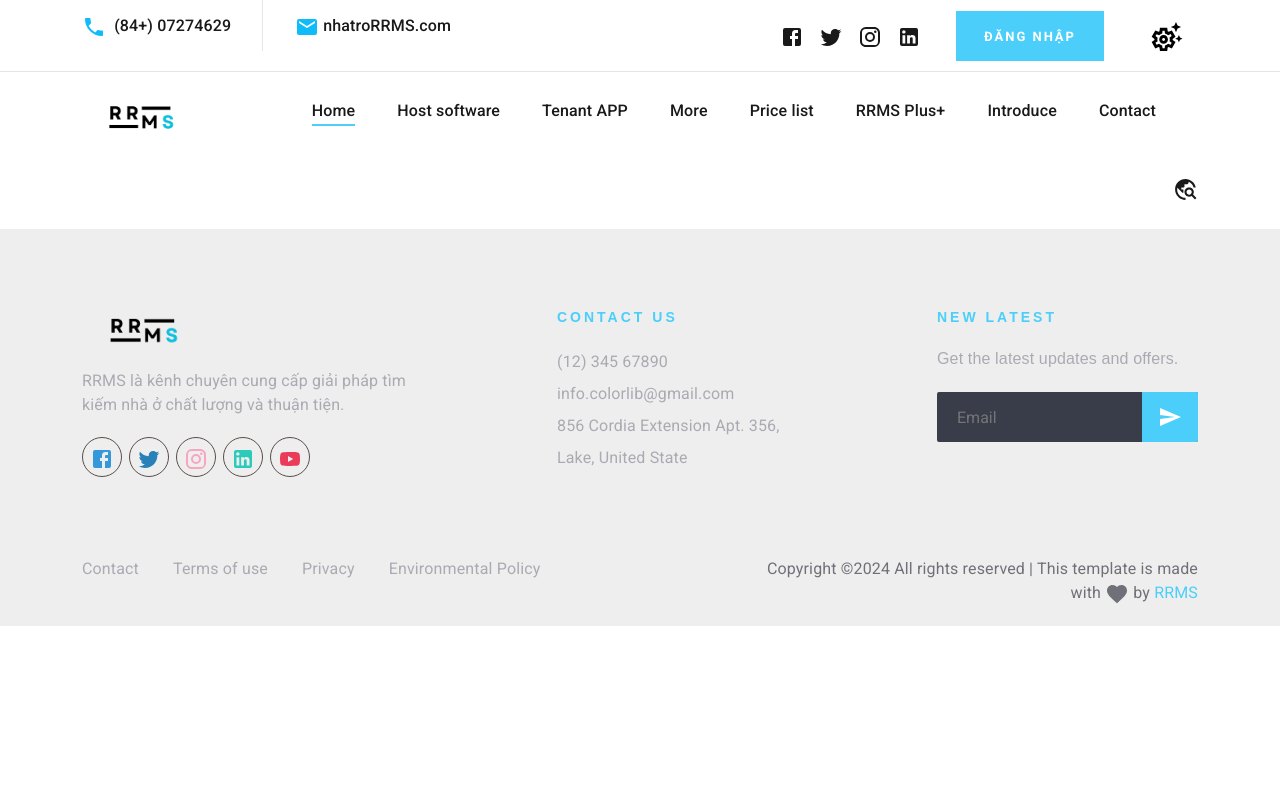
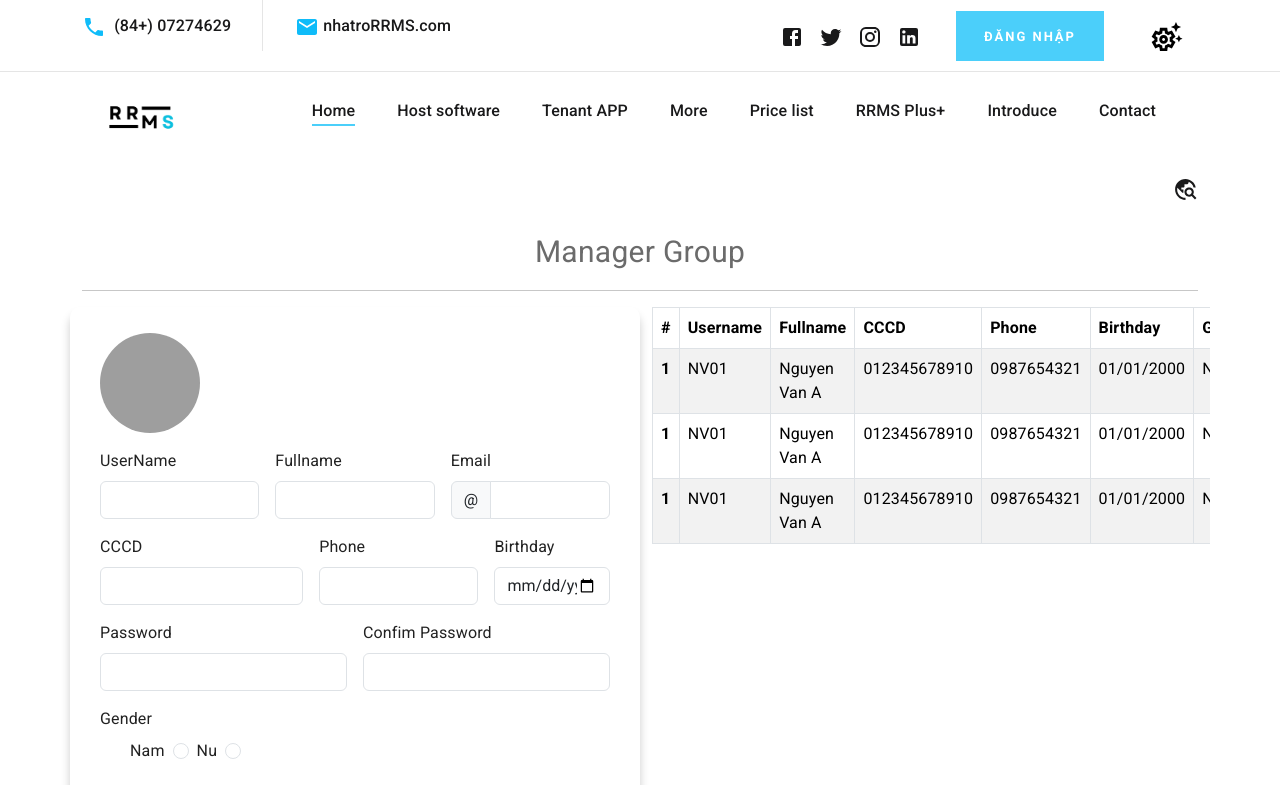
Before and after one commit to chauminhtrung/RRMS, a React (Vite) app in the folder client/: page /AdminManagerGroup in a window 1280 px wide. Shown: the top 785 px of the page. Built offline with nearby package versions, Linux system fonts and the light colour scheme; no server answers; grey boxes are pictures that could not be loaded.

Commit message:
update Admin

```diff
--- a/client/src/App.jsx
+++ b/client/src/App.jsx
@@ -14,6 +14,7 @@ import MainManagement from './pages/admin/MainManagement'
 import Contact from "./pages/Contact/Contact";
 import Introduce from "./pages/Introduce/Introduce";
 import AdminManagerBoard from "./pages/admin/AdminManageBoard";
+import AdminManagerGroup from "./pages/admin/AdminManagerGroup";
 // import TestPage from './pages/TestPage'
 // import ValidCaptcha from './components/ValidCaptcha'
 
@@ -39,6 +40,7 @@ function App() {
           <Route path="/register" element={<Register />} />
           <Route path="/forgot-password" element={<Forgot_Password />} />
           <Route path="/AdminManagerBoard" element={<AdminManagerBoard />} />
+          <Route path="/AdminManagerGroup" element={<AdminManagerGroup />} />
           {/* <Route path="/test" element={<TestPage />} /> */}
 
         </Routes>
--- /dev/null
+++ b/client/src/pages/admin/AdminManagerGroup.jsx
@@ -0,0 +1,132 @@
+import React from "react";
+import {
+    Box,
+    Breadcrumbs,
+    Button,
+    Container,
+    Grid,
+    Pagination,
+    Rating,
+    TextField,
+    Typography,
+    useMediaQuery,
+} from '@mui/material'
+import { fontSize } from "@mui/system";
+const AdminManagerGroup = () => {
+    return (
+
+        <div className="container" style={{ marginBottom: '20px' }}>
+            <Typography sx={{ fontSize: '30px', textAlign: 'center' }}>Manager Group</Typography>
+            <hr />
+            <div className="row">
+                <div className="col-lg-6" style={{ borderRadius: '10px', boxShadow: '0 8px 10px rgba(0, 0, 0, 0.2)' }}>
+                    <form className="row g-3" style={{ margin: '10px' }}>
+                        <div className="col-12">
+                            <img style={{ borderRadius: '50%', height: '100px', width: '100px', objectFit: 'cover' }} src="https://thanhnien.mediacdn.vn/Uploaded/ngocthanh/2016_03_23/9x01_YGEO.jpg" alt="" />
+                        </div>
+                        <div className="col-md-4">
+                            <label className="form-label">UserName</label>
+                            <input type="text" className="form-control" />
+
+                        </div>
+                        <div className="col-md-4">
+                            <label className="form-label">Fullname</label>
+                            <input type="text" className="form-control" />
+
+                        </div>
+                        <div className="col-md-4">
+                            <label className="form-label">Email</label>
+                            <div className="input-group">
+                                <span className="input-group-text" id="inputGroupPrepend">@</span>
+                                <input type="text" className="form-control" />
+
+                            </div>
+                        </div>
+                        <div className="col-md-5">
+                            <label className="form-label">CCCD</label>
+                            <input type="text" className="form-control" />
+                        </div>
+                        <div className="col-md-4">
+                            <label className="form-label">Phone</label>
+                            <input type="text" className="form-control" />
+                        </div>
+                        <div className="col-md-3">
+                            <label className="form-label">Birthday</label>
+                            <input type="date" className="form-control" />
+                        </div>
+                        <div className="col-md-6">
+                            <label className="form-label">Password</label>
+                            <input type="password" className="form-control" />
+                        </div>
+                        <div className="col-md-6">
+                            <label className="form-label">Confim Password</label>
+                            <input type="text" className="form-control" />
+                        </div>
+                        <div className="col-12">
+                            <label className="form-label">Gender</label>
+                            <div style={{ marginLeft: '30px' }}>
+                                <label htmlFor="" className="form-label me-2">Nam</label>
+                                <input className="form-check-input me-2" type="radio" name="flexRadioDefault" />
+                                <label htmlFor="" className="form-label me-2">Nu</label>
+                                <input className="form-check-input" type="radio" name="flexRadioDefault" />
+                            </div>
+                        </div>
+                        <div className="col-12" style={{ marginBottom: '10px' }}>
+                            <button className="btn btn-success me-2" type="submit">Create</button>
+                            <button className="btn btn-warning me-2" type="submit">Update</button>
+                            <button className="btn btn-danger me-2" type="submit">Delete</button>
+                            <button className="btn btn-primary me-2" type="submit">Reset</button>
+                        </div>
+                    </form>
+                </div>
+                <div className="col-lg-6 table-responsive">
+                    <table className="table table-striped table-bordered">
+                        <thead>
+                            <tr>
+                                <th scope="col">#</th>
+                                <th scope="col">Username</th>
+                                <th scope="col">Fullname</th>
+                                <th scope="col">CCCD</th>
+                                <th scope="col">Phone</th>
+                                <th scope="col">Birthday</th>
+                                <th scope="col">Gender</th>
+
+                            </tr>
+                        </thead>
+                        <tbody>
+                            <tr>
+                                <th scope="row">1</th>
+                                <td>NV01</td>
+                                <td>Nguyen Van A</td>
+                                <td>012345678910</td>
+                                <td>0987654321</td>
+                                <td>01/01/2000</td>
+                                <td>Nam</td>
+                            </tr>
+                            <tr>
+                                <th scope="row">1</th>
+                                <td>NV01</td>
+                                <td>Nguyen Van A</td>
+                                <td>012345678910</td>
+                                <td>0987654321</td>
+                                <td>01/01/2000</td>
+                                <td>Nam</td>
+                            </tr>
+                            <tr>
+                                <th scope="row">1</th>
+                                <td>NV01</td>
+                                <td>Nguyen Van A</td>
+                                <td>012345678910</td>
+                                <td>0987654321</td>
+                                <td>01/01/2000</td>
+                                <td>Nam</td>
+                            </tr>
+                        </tbody>
+                    </table>
+                </div>
+            </div>
+        </div>
+    )
+}
+
+export default AdminManagerGroup
```
